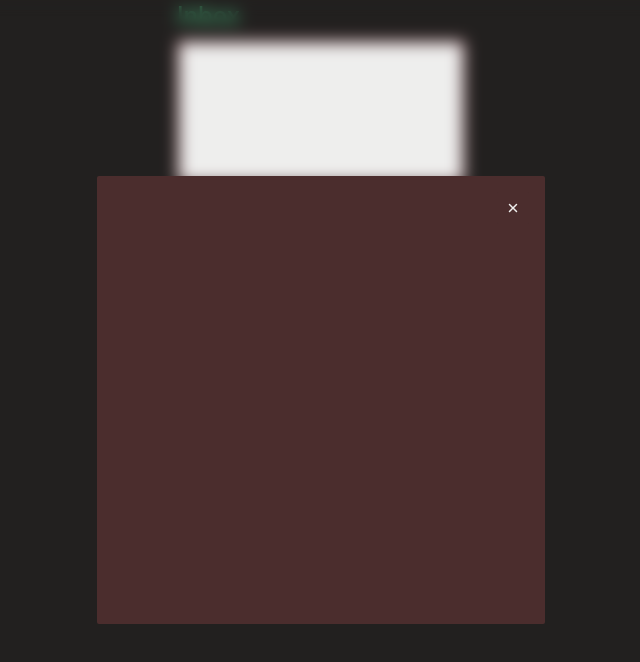
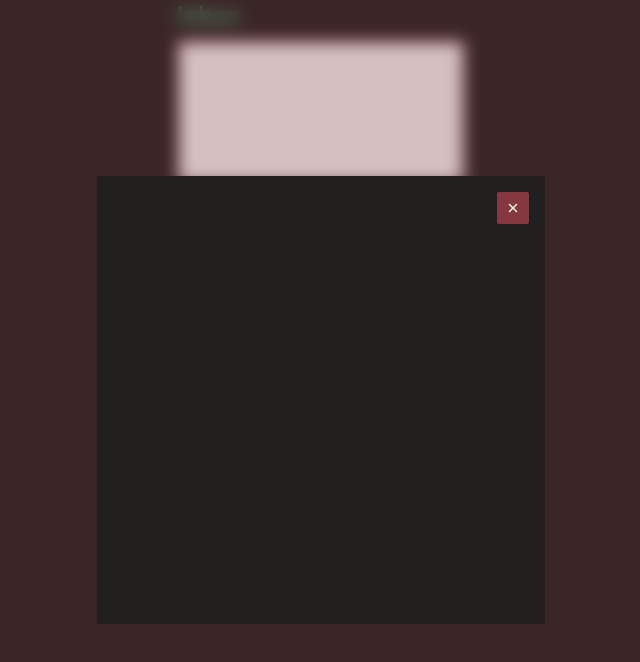
Before and after one commit to Z3ROO/inbox, a React (Create React App) app: page / in a window 1280 px wide. Both pictures are taken after a click on the button "Free". Shown: the top 662 px of the page, without its empty margins (319-959 px from the left). Built offline with nearby package versions, Linux system fonts and the light colour scheme.

Commit message:
feat: change colors

```diff
--- a/src/components/Buttons.tsx
+++ b/src/components/Buttons.tsx
@@ -3,7 +3,7 @@ import { ButtonHTMLAttributes } from "react";
 export function BtnPrimary (props: ButtonHTMLAttributes<HTMLButtonElement>) {
   return (
     <button {...props} className={`
-      m-2 py-2 px-4 rounded-sm bg-tanj-brown hover:bg-tanj-green text-tanj-white ${props.className}
+      m-2 py-2 px-4 rounded-sm bg-tanj-pink hover:bg-tanj-green text-tanj-white ${props.className}
     `} />
   )
 }
@@ -11,7 +11,7 @@ export function BtnPrimary (props: ButtonHTMLAttributes<HTMLButtonElement>) {
 export function BtnIcon (props: ButtonHTMLAttributes<HTMLButtonElement>) {
   return (
     <button {...props} className={`
-      m-2 p-2 rounded-sm bg-tanj-brown hover:bg-tanj-green text-tanj-white ${props.className}
+      m-2 p-2 rounded-sm bg-tanj-pink hover:bg-tanj-green text-tanj-white ${props.className}
     `} />
   )
 }
--- a/src/components/Modal.tsx
+++ b/src/components/Modal.tsx
@@ -7,8 +7,8 @@ export default function Modal(props: { children?: JSX.Element|null|false|(JSX.El
     return null
 
   return (
-    <div className="fixed top-0 left-0 w-screen h-screen flex justify-center items-center" style={{backdropFilter:'blur(8px)'}}>
-      <div className="p-8 rounded-sm bg-tanj-brown relative">
+    <div className="fixed top-0 left-0 w-screen h-screen flex justify-center items-center bg-tanj-pink bg-opacity-25" style={{backdropFilter:'blur(8px)'}}>
+      <div className="p-8 rounded-sm bg-tanj-gray relative">
         <CloseButton closeFn={props.closeFn} />
         {props.children}
       </div>
```
